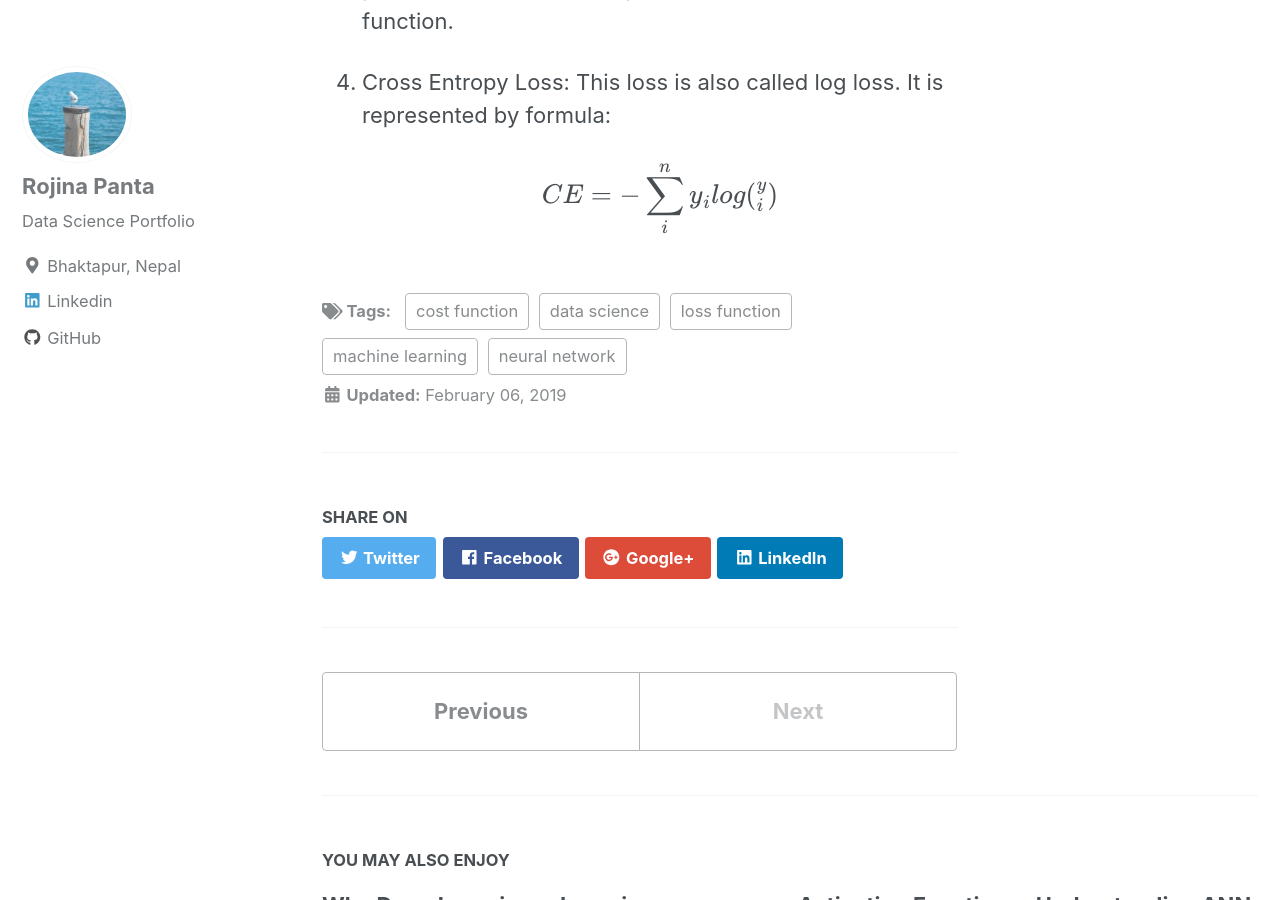
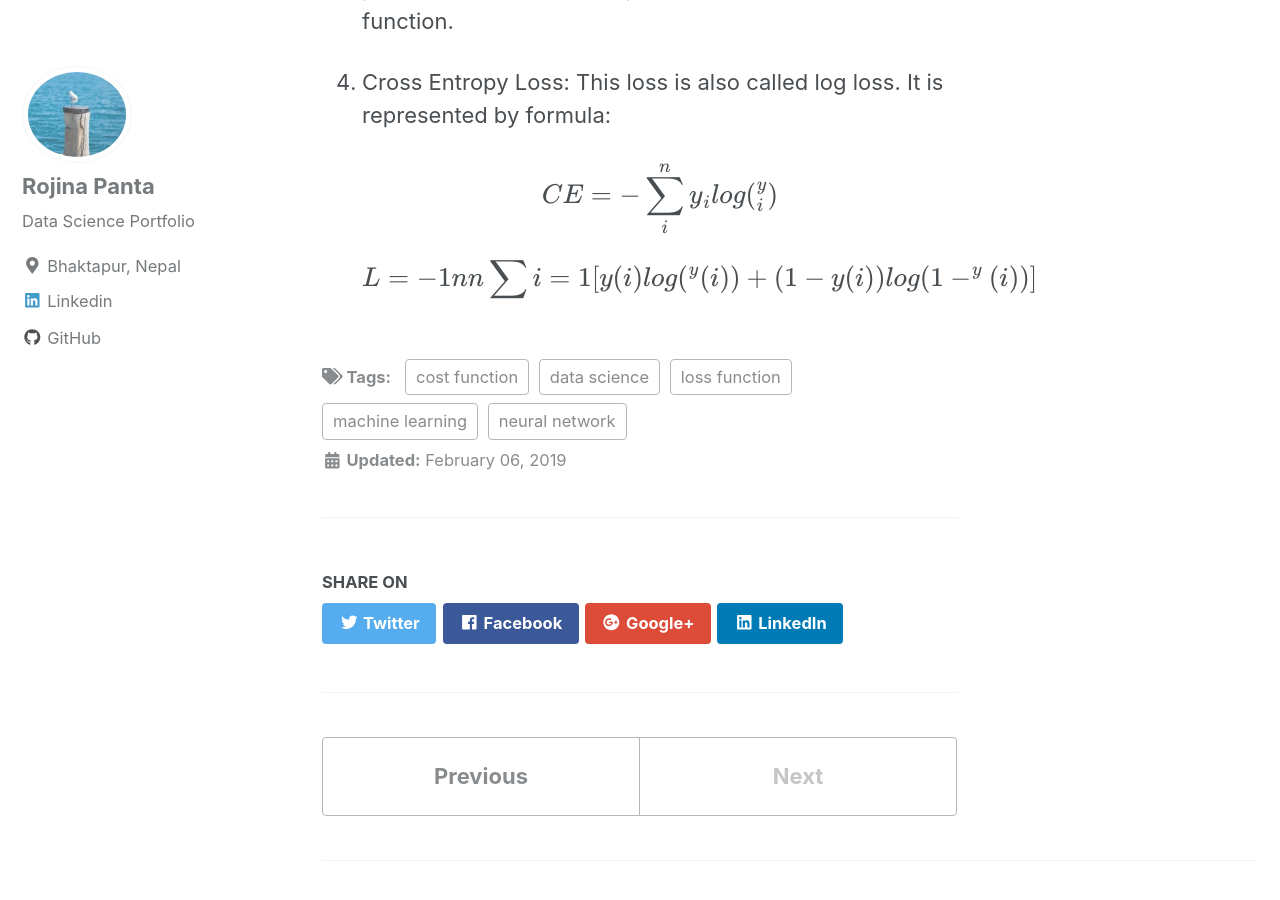
Before and after one commit to Rojina99/Rojina99.github.io, a Jekyll site: the page built from _posts/2019-02-06-loss_function.md, in a window 1280 px wide and 900 px high, scrolled down 3382 px. Built offline with Jekyll 4.4.1, drawn with Linux system fonts in a browser that asks for light colours; cached includes are drawn as plain includes; nearby versions of some CDN libraries; formulas are drawn with MathJax 3.

Commit message:
Update 2019-02-06-loss_function.md

```diff
--- a/_posts/2019-02-06-loss_function.md
+++ b/_posts/2019-02-06-loss_function.md
@@ -79,3 +79,5 @@ Before understanding the process of neural network optimization we have to under
     This loss is also called log loss. It is represented by formula:
 
     $$ CE = -\sum_{i}^{n}y_{i} log (^y_{i}) $$
+
+    $$ L=−1nn∑i=1[y(i)log(^y(i))+(1−y(i))log(1−^y(i))] $$
```
